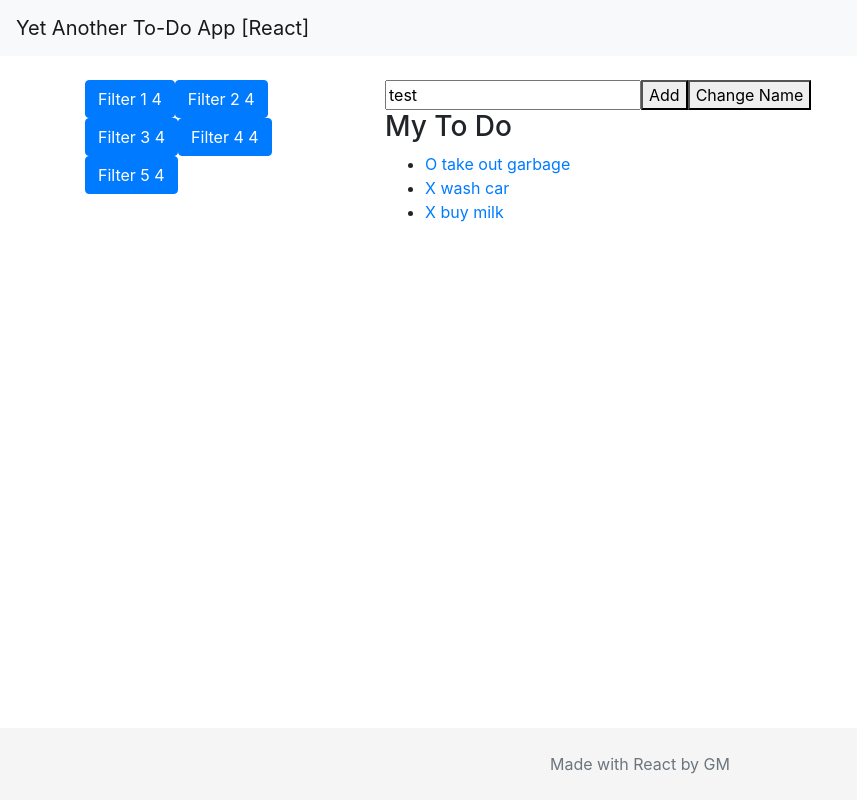
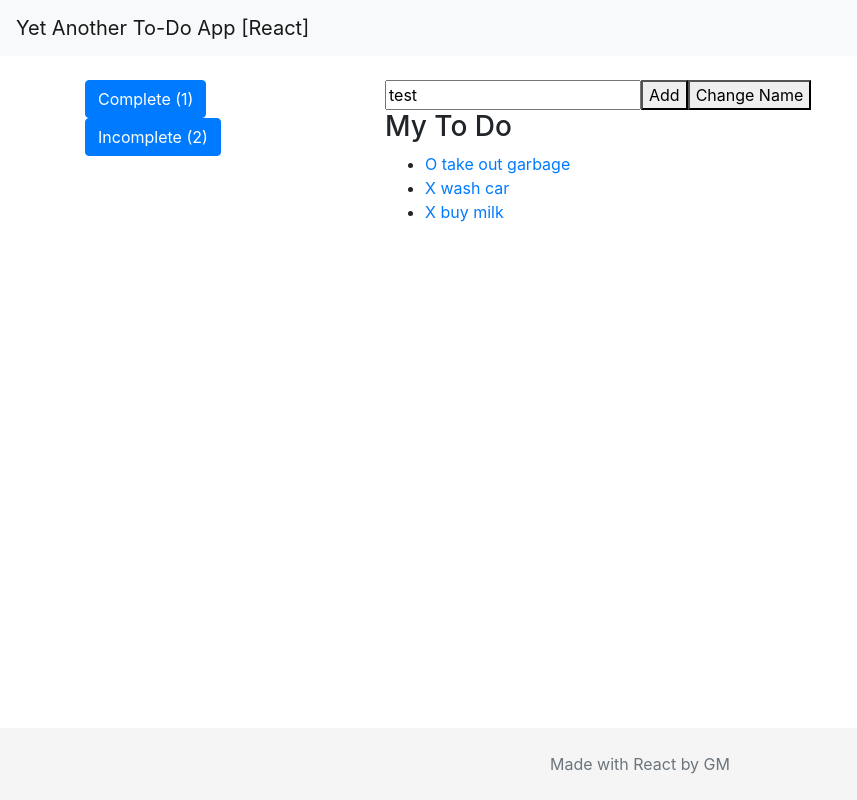
Before and after one commit to gmitra/yatd-react, a React (Create React App) app: page / in a window 1280 px wide. Shown: the whole page, without its empty margins (0-857 px from the left). Built offline with nearby package versions, Linux system fonts and the light colour scheme.

Commit message:
wired up FilterList

```diff
--- a/src/components/Filter/index.js
+++ b/src/components/FilterList/Filter.js
@@ -2,7 +2,7 @@ import React from 'react';
 import { Button } from 'react-bootstrap';
 
 function Filter({ label, count, ...props }) {
-  return <Button>{label} {count}</Button>;
+  return <Button>{`${label} (${count})`}</Button>;
 }
 
 export default Filter;
--- /dev/null
+++ b/src/components/FilterList/index.js
@@ -0,0 +1,34 @@
+import React, { useContext } from 'react';
+import Filter from './Filter';
+import { ToDoContext } from '../ToDoList/ToDoContext';
+
+function FilterList() {
+  const { state } = useContext(ToDoContext);
+
+  const filters = state.items.reduce((filters, currVal) => {
+    if (currVal.status === 'COMPLETE') {
+      filters.COMPLETE.count++;
+    }
+    else {
+      filters.INCOMPLETE.count++;
+    }
+    return filters;
+  }, {
+      COMPLETE: {
+        label: 'Complete',
+        count: 0,
+      },
+      INCOMPLETE: {
+        label: 'Incomplete',
+        count: 0
+      }
+    });
+
+  const buttons = Object.keys(filters).map((key, i) => {
+    return <Filter label={filters[key].label} count={filters[key].count} key={i + 1} />;
+  });
+
+  return buttons;
+}
+
+export default FilterList;
--- a/src/layout/MainLayout.js
+++ b/src/layout/MainLayout.js
@@ -1,5 +1,6 @@
 import React from 'react';
 import { Container, Col, Row, Navbar } from 'react-bootstrap';
+import { ToDoProvider } from '../components/ToDoList/ToDoContext';
 
 function MainLayout({ left, right, ...props }) {
   return (
@@ -7,6 +8,7 @@ function MainLayout({ left, right, ...props }) {
       <Navbar bg="light">
         <Navbar.Brand href="/">Yet Another To-Do App [React]</Navbar.Brand>
       </Navbar>
+      <ToDoProvider>
         <Container fluid={false} className="content mt-4 mb-4">
           <Row>
             <Col xs={12} md={6} lg={3}>
@@ -17,6 +19,7 @@ function MainLayout({ left, right, ...props }) {
             </Col>
           </Row>
         </Container>
+      </ToDoProvider>
       <footer className="footer text-muted">
         Made with React by GM
       </footer>
--- a/src/layout/Sidebar.js
+++ b/src/layout/Sidebar.js
@@ -1,13 +1,8 @@
 import React from 'react';
-import Filter from '../components/Filter';
+import FilterList from '../components/FilterList';
 
 function Sidebar(props) {
-  const numFilters = Array(5).fill(true);
-  const filters = numFilters.map((n, i) => {
-    return <Filter label={`Filter ${i + 1}`} count="4" key={i + 1} />
-  });
-
-  return <React.Fragment>{filters}</React.Fragment>;
+  return <FilterList />;
 }
 
 export default Sidebar;
--- a/src/layout/ToDoListForm.js
+++ b/src/layout/ToDoListForm.js
@@ -2,11 +2,9 @@ import React from 'react';
 import { Container, Row, Col } from 'react-bootstrap';
 import AddToDo from '../components/AddToDo';
 import ToDoList from '../components/ToDoList';
-import { ToDoProvider } from '../components/ToDoList/ToDoContext';
 
 function ToDoListForm({ ...props }) {
   return (
-    <ToDoProvider>
     <Container>
       <Row>
         <Col>
@@ -19,7 +17,6 @@ function ToDoListForm({ ...props }) {
         </Col>
       </Row>
     </Container>
-    </ToDoProvider>
   );
 }
 
```
Lines whose indentation alone changed are shown as unchanged.
